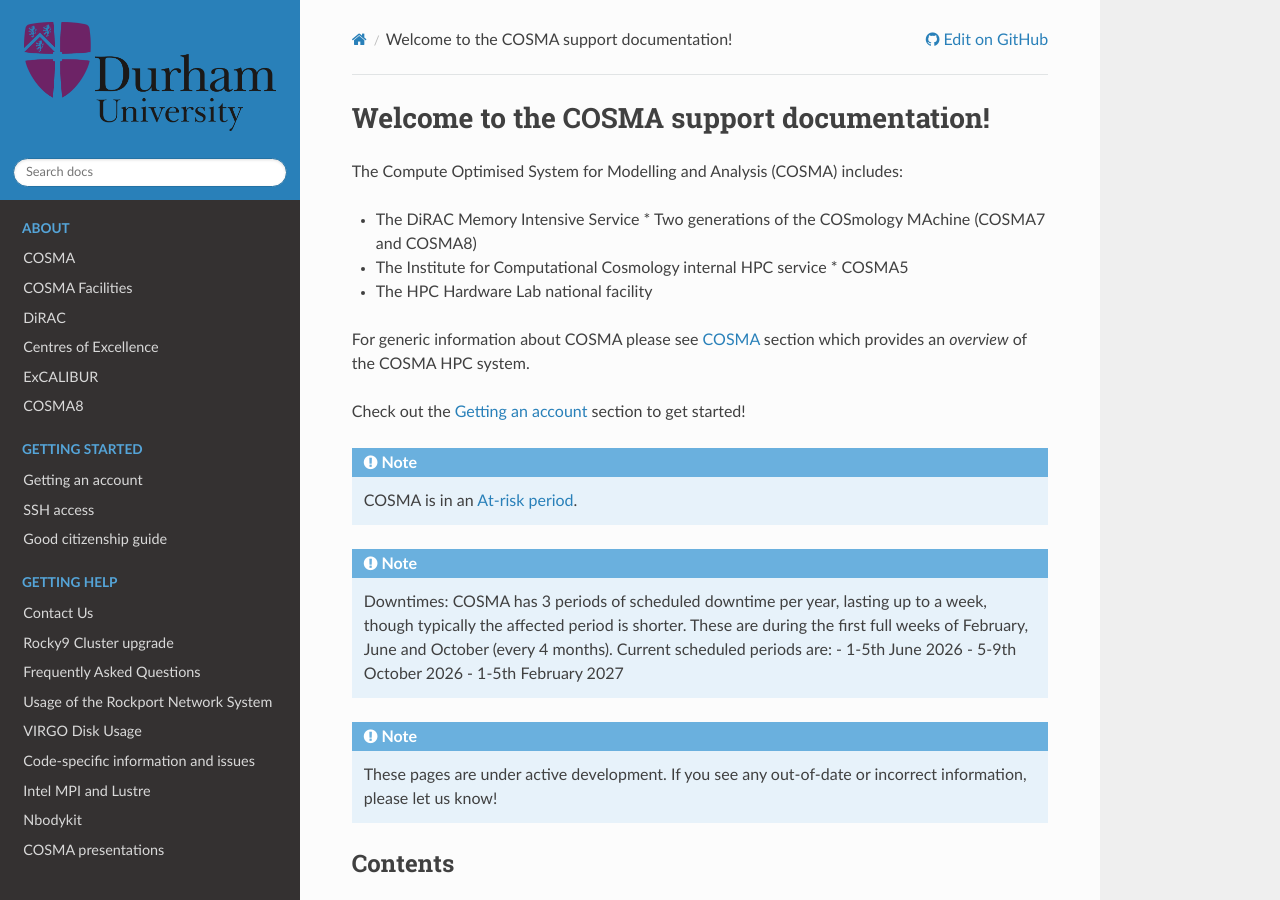
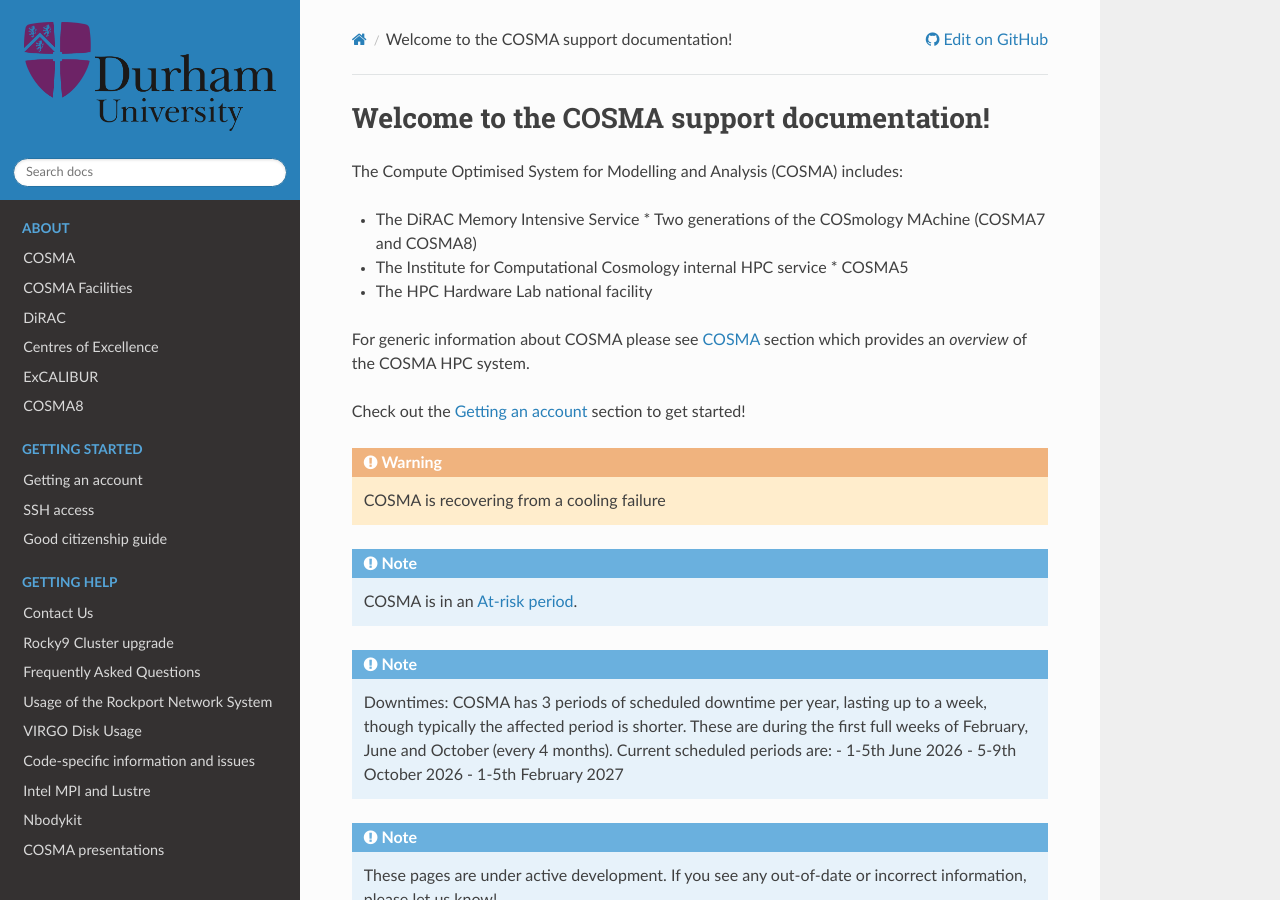
Before and after one commit to agb32/cosmadoc, a Sphinx documentation site: the page built from docs/source/index.rst, in a window 1280 px wide and 900 px high. Built offline with Sphinx 7.4.7 and the Read the Docs theme 3.1.0, drawn with Linux system fonts in a browser that asks for light colours.

Commit message:
status-updated

```diff
--- a/docs/source/index.rst
+++ b/docs/source/index.rst
@@ -14,6 +14,10 @@
 which provides an *overview* of the COSMA HPC system.
 
 Check out the :doc:`account` section to get started!
+
+.. warning::
+
+   COSMA is recovering from a cooling failure
 
 .. note::
 
```
